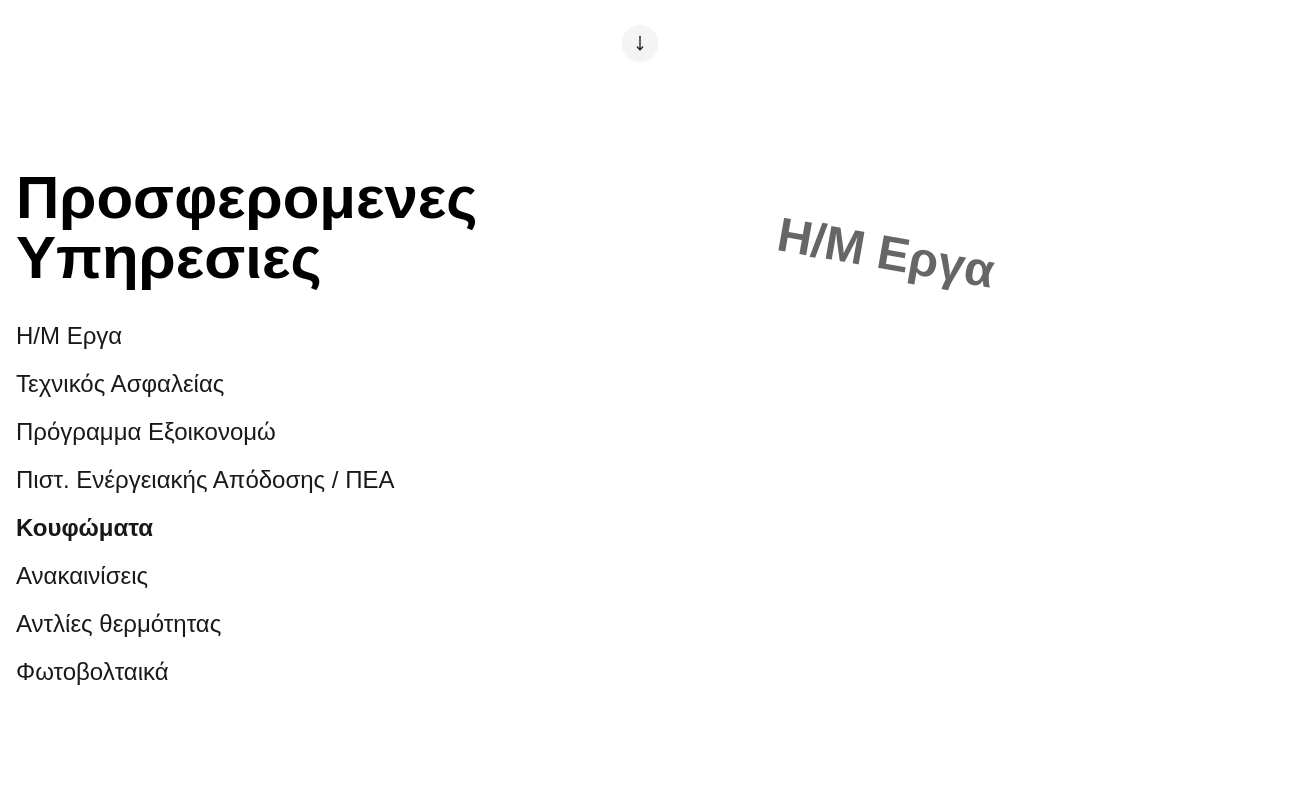
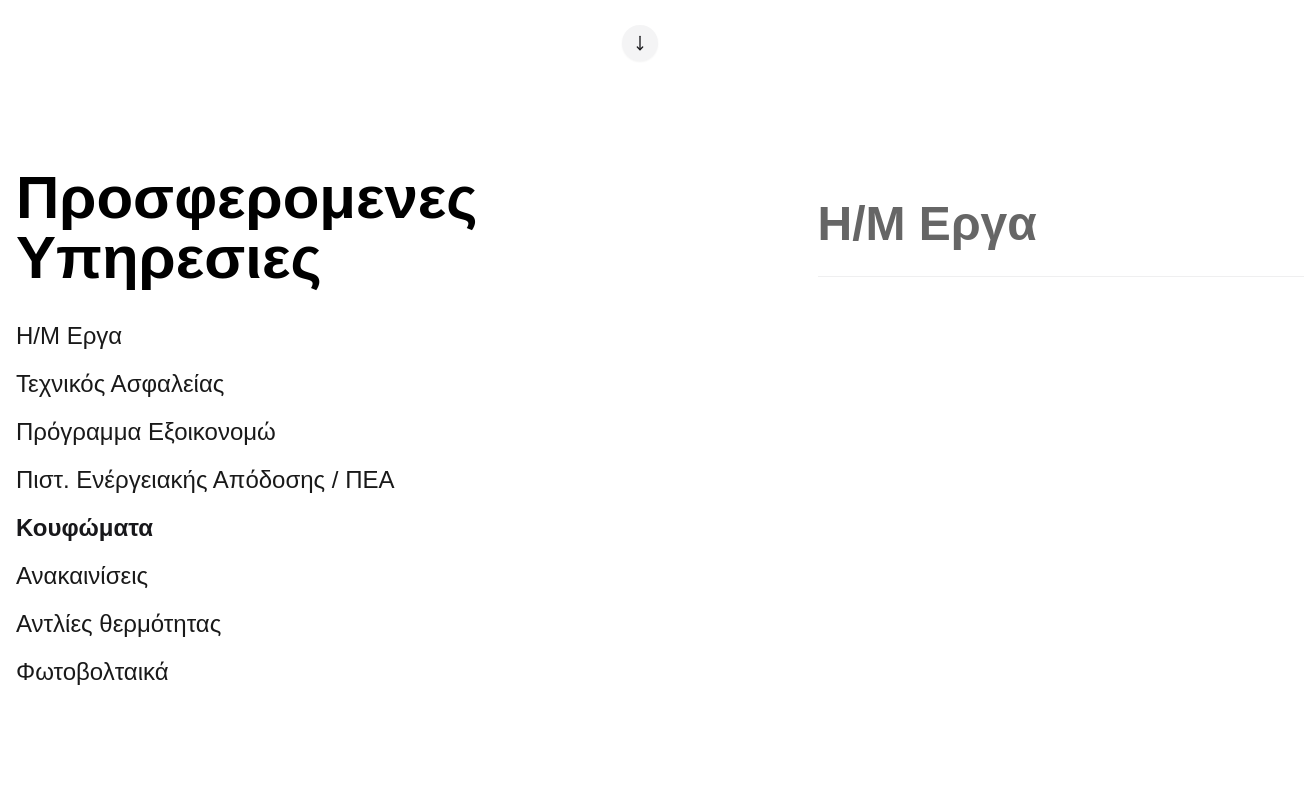
Before and after one commit to qaramanis/repower-solutions, a Next.js app: page / in a window 1280 px wide. Shown: the part 800-1600 px from the top of the page, 1304 px wide, since content can reach past the window. Built offline with nearby package versions, Linux system fonts and the light colour scheme; a web font is replaced by a local one.

Commit message:
sections update

```diff
--- /dev/null
+++ b/components/home/contact/contact-info.tsx
@@ -0,0 +1,77 @@
+import { Separator } from "@/components/ui/separator";
+import { motion } from "motion/react";
+import { Mail, MapPin, Phone } from "lucide-react";
+
+interface ContactInfoProps {
+  isVisible: boolean;
+}
+
+export default function ContactInfo({ isVisible }: ContactInfoProps) {
+  return (
+    <div className="space-y-8">
+      <motion.h3
+        className="text-3xl font-semibold"
+        initial={{ opacity: 0, x: -20 }}
+        animate={isVisible ? { opacity: 1, x: 0 } : { opacity: 0, x: -20 }}
+        transition={{
+          duration: 1.5,
+          ease: [0.23, 1, 0.32, 1],
+          delay: 0.2,
+        }}
+      >
+        Στοιχεία Επικοινωνίας
+      </motion.h3>
+      <motion.div
+        className="flex items-center space-x-4"
+        initial={{ opacity: 0, x: -20 }}
+        animate={isVisible ? { opacity: 1, x: 0 } : { opacity: 0, x: -20 }}
+        transition={{
+          duration: 1.5,
+          ease: [0.23, 1, 0.32, 1],
+          delay: 0.3,
+        }}
+      >
+        <Phone size={24} />
+        <div>
+          <h4 className="text-xl font-medium">Τηλέφωνο</h4>
+          <p className="text-lg">gr +30 694 856 8652</p>
+        </div>
+      </motion.div>
+      <Separator />
+      <motion.div
+        className="flex items-center space-x-4"
+        initial={{ opacity: 0, x: -20 }}
+        animate={isVisible ? { opacity: 1, x: 0 } : { opacity: 0, x: -20 }}
+        transition={{
+          duration: 1.5,
+          ease: [0.23, 1, 0.32, 1],
+          delay: 0.4,
+        }}
+      >
+        <Mail size={24} />
+        <div>
+          <h4 className="text-xl font-medium">Email</h4>
+          <p className="text-lg">info.repowersolutions@gmail.com</p>
+        </div>
+      </motion.div>
+      <Separator />
+      <motion.div
+        className="flex items-start space-x-4"
+        initial={{ opacity: 0, x: -20 }}
+        animate={isVisible ? { opacity: 1, x: 0 } : { opacity: 0, x: -20 }}
+        transition={{
+          duration: 1.5,
+          ease: [0.23, 1, 0.32, 1],
+          delay: 0.5,
+        }}
+      >
+        <MapPin size={24} className="mt-1" />
+        <div>
+          <h4 className="text-xl font-medium">Διεύθυνση</h4>
+          <p className="text-lg">Θεσσαλονίκης 4, Πυλαία 55535</p>
+        </div>
+      </motion.div>
+      <Separator className="md:hidden" />
+    </div>
+  );
+}
--- a/components/home/contact/contact.tsx
+++ b/components/home/contact/contact.tsx
@@ -3,14 +3,13 @@
 import React, { useEffect, useRef, useState } from "react";
 import { motion } from "motion/react";
 import { Button } from "@/components/ui/button";
-import { Mail, Phone, MapPin } from "lucide-react";
 import GoogleMapsIframe from "./maps-iframe";
+import ContactInfo from "./contact-info";
 
 export default function Contact() {
   const [isVisible, setIsVisible] = useState(false);
   const sectionRef = useRef<HTMLDivElement>(null);
 
-  // Form state
   const [formData, setFormData] = useState({
     name: "",
     email: "",
@@ -28,7 +27,6 @@ export default function Contact() {
     setFormData((prev) => ({ ...prev, [id]: value }));
   };
 
-  // Handle form submission
   const handleSubmit = async (e: React.FormEvent) => {
     e.preventDefault();
 
@@ -64,7 +62,6 @@ export default function Contact() {
     } finally {
       setIsSubmitting(false);
 
-      // Reset status after 5 seconds
       setTimeout(() => {
         setSubmitStatus("idle");
       }, 5000);
@@ -106,82 +103,8 @@ export default function Contact() {
             σας και να σας προτείνουμε την καλύτερη λύση!
           </p>
         </motion.div>
-
         <div className="grid grid-cols-1 md:grid-cols-2 gap-12">
-          <div className="space-y-8">
-            <motion.h3
-              className="text-3xl font-semibold"
-              initial={{ opacity: 0, x: -20 }}
-              animate={
-                isVisible ? { opacity: 1, x: 0 } : { opacity: 0, x: -20 }
-              }
-              transition={{
-                duration: 1.5,
-                ease: [0.23, 1, 0.32, 1],
-                delay: 0.2,
-              }}
-            >
-              Στοιχεία Επικοινωνίας
-            </motion.h3>
-
-            <motion.div
-              className="flex items-center space-x-4"
-              initial={{ opacity: 0, x: -20 }}
-              animate={
-                isVisible ? { opacity: 1, x: 0 } : { opacity: 0, x: -20 }
-              }
-              transition={{
-                duration: 1.5,
-                ease: [0.23, 1, 0.32, 1],
-                delay: 0.3,
-              }}
-            >
-              <Phone size={24} />
-              <div>
-                <h4 className="text-xl font-medium">Τηλέφωνο</h4>
-                <p className="text-lg">gr +30 694 856 8652</p>
-              </div>
-            </motion.div>
-
-            <motion.div
-              className="flex items-center space-x-4"
-              initial={{ opacity: 0, x: -20 }}
-              animate={
-                isVisible ? { opacity: 1, x: 0 } : { opacity: 0, x: -20 }
-              }
-              transition={{
-                duration: 1.5,
-                ease: [0.23, 1, 0.32, 1],
-                delay: 0.4,
-              }}
-            >
-              <Mail size={24} />
-              <div>
-                <h4 className="text-xl font-medium">Email</h4>
-                <p className="text-lg">info.repowersolutions@gmail.com</p>
-              </div>
-            </motion.div>
-
-            <motion.div
-              className="flex items-start space-x-4"
-              initial={{ opacity: 0, x: -20 }}
-              animate={
-                isVisible ? { opacity: 1, x: 0 } : { opacity: 0, x: -20 }
-              }
-              transition={{
-                duration: 1.5,
-                ease: [0.23, 1, 0.32, 1],
-                delay: 0.5,
-              }}
-            >
-              <MapPin size={24} className="mt-1" />
-              <div>
-                <h4 className="text-xl font-medium">Διεύθυνση</h4>
-                <p className="text-lg">Θεσσαλονίκης 4, Πυλαία 55535</p>
-              </div>
-            </motion.div>
-          </div>
-
+          <ContactInfo isVisible={isVisible} />
           <form onSubmit={handleSubmit} className="space-y-6">
             <motion.div
               className="space-y-2"
@@ -281,10 +204,7 @@ export default function Contact() {
             </motion.div>
           </form>
         </div>
-        {/* Map Section - Added below the contact form and contact info */}
-        {/* <GoogleMapsIframe isVisible={isVisible} /> */}
       </div>
-      {/* Map Section - Added below the contact form and contact info */}
       <GoogleMapsIframe isVisible={isVisible} />
     </section>
   );
--- a/components/home/services.tsx
+++ b/components/home/services.tsx
@@ -4,6 +4,7 @@ import React from "react";
 import { useEffect, useRef, useState } from "react";
 import { motion } from "motion/react";
 import ScrollReveal from "../scroll-reveal";
+import { Separator } from "../ui/separator";
 
 const SERVICES_DATA = [
   {
@@ -210,42 +211,55 @@ export default function Services() {
                 className="min-h-[75vh] pt-8 -mt-8"
                 initial={{ opacity: 0 }}
                 animate={{
+                  x: activeSection === service.id ? 0 : 10,
                   opacity: activeSection === service.id ? 1 : 0.6,
-                  y: activeSection === service.id ? 0 : 10,
                 }}
                 transition={{
                   duration: 0.5,
                   ease: [0.175, 0.885, 0.32, 1],
                 }}
               >
-                {/* <motion.h3
-                  className="text-5xl font-semibold mb-6"
-                  initial={{ y: 20, opacity: 0 }}
-                  animate={{
-                    y: activeSection === service.id ? 0 : 20,
-                    opacity: activeSection === service.id ? 1 : 0.8,
-                  }}
-                  transition={{
-                    duration: 0.6,
-                    ease: [0.175, 0.885, 0.32, 1],
-                    delay: 0.1,
-                  }}
-                >
-                  {service.title}
-                </motion.h3> */}
-                <ScrollReveal
-                  baseOpacity={0}
-                  enableBlur={false}
-                  baseRotation={10}
-                  blurStrength={10}
-                >
-                  {service.title}
-                </ScrollReveal>
+                <div className="my-5">
+                  <motion.div
+                    initial={{ opacity: 0, rotate: 10, y: 30 }}
+                    whileInView={{ opacity: 1, rotate: 0, y: 0 }}
+                    transition={{
+                      duration: 0.8,
+                      ease: [0.175, 0.885, 0.32, 1],
+                    }}
+                    animate={{
+                      x: activeSection === service.id ? 0 : 30,
+                      opacity: activeSection === service.id ? 1 : 0,
+                    }}
+                  >
+                    <p className="text-[clamp(1.6rem,4vw,3rem)] leading-[1.5] font-semibold">
+                      {service.title}
+                    </p>
+                  </motion.div>
+
+                  <motion.div
+                    initial={{ opacity: 0, width: 0 }}
+                    whileInView={{ opacity: 1, width: "100%" }}
+                    transition={{
+                      duration: 1,
+                      ease: [0.175, 0.885, 0.32, 1],
+                      delay: 0.3,
+                    }}
+                    animate={{
+                      x: activeSection === service.id ? 0 : 30,
+                      opacity: activeSection === service.id ? 1 : 0,
+                    }}
+                    className="my-4 overflow-hidden"
+                  >
+                    <Separator />
+                  </motion.div>
+                </div>
+
                 <motion.div
                   className="my-6 overflow-hidden rounded-lg"
                   initial={{ y: 30, opacity: 0 }}
                   animate={{
-                    y: activeSection === service.id ? 0 : 30,
+                    x: activeSection === service.id ? 0 : 30,
                     opacity: activeSection === service.id ? 1 : 0,
                   }}
                   transition={{
@@ -266,7 +280,7 @@ export default function Services() {
                       key={index}
                       initial={{ y: 30, opacity: 0 }}
                       animate={{
-                        y: activeSection === service.id ? 0 : 30,
+                        x: activeSection === service.id ? 0 : 30,
                         opacity: activeSection === service.id ? 1 : 0,
                       }}
                       transition={{
--- /dev/null
+++ b/components/ui/separator.tsx
@@ -0,0 +1,28 @@
+"use client"
+
+import * as React from "react"
+import * as SeparatorPrimitive from "@radix-ui/react-separator"
+
+import { cn } from "@/lib/utils"
+
+function Separator({
+  className,
+  orientation = "horizontal",
+  decorative = true,
+  ...props
+}: React.ComponentProps<typeof SeparatorPrimitive.Root>) {
+  return (
+    <SeparatorPrimitive.Root
+      data-slot="separator-root"
+      decorative={decorative}
+      orientation={orientation}
+      className={cn(
+        "bg-border shrink-0 data-[orientation=horizontal]:h-px data-[orientation=horizontal]:w-full data-[orientation=vertical]:h-full data-[orientation=vertical]:w-px",
+        className
+      )}
+      {...props}
+    />
+  )
+}
+
+export { Separator }
--- a/package.json
+++ b/package.json
@@ -10,6 +10,7 @@
   },
   "dependencies": {
     "@next/env": "^15.2.2",
+    "@radix-ui/react-separator": "^1.1.3",
     "@radix-ui/react-slot": "^1.1.2",
     "@splinetool/react-spline": "^4.0.0",
     "class-variance-authority": "^0.7.1",
```
Also changed, not shown: 1 other file (tests, documents, lock files or other folders).
